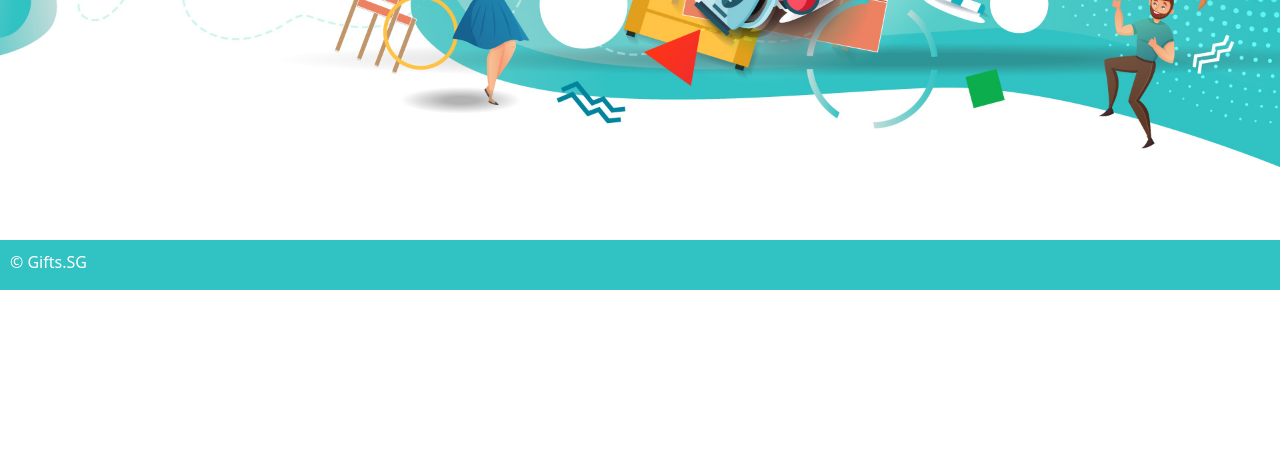
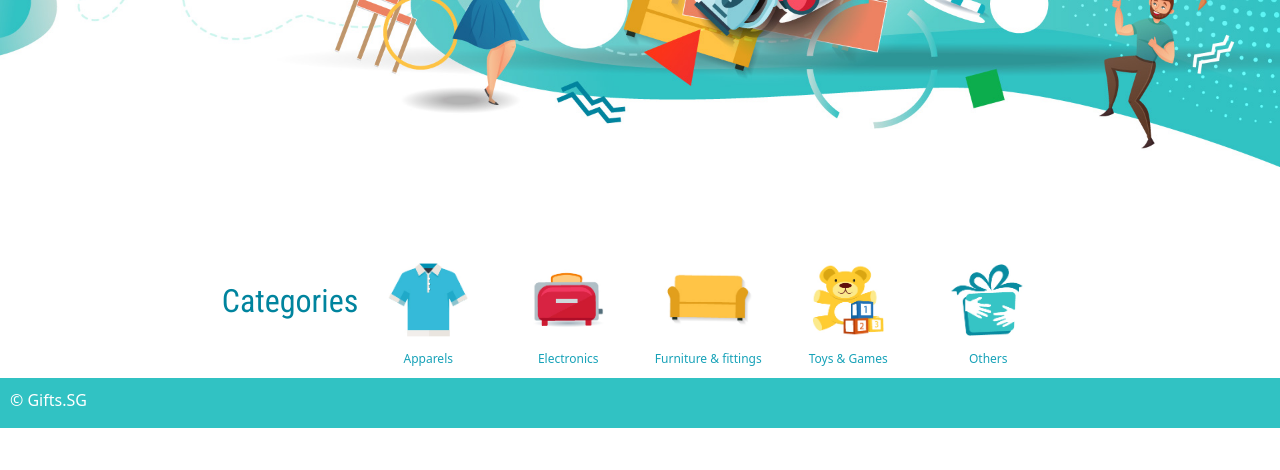
Before and after one commit to hockie2/gifts_sg, a Rails app: page /items in a window 1280 px wide. Shown: the part 330-800 px from the top of the page. Run offline with Rails 7, Linux system fonts and the light colour scheme; data that the repository does not hold is empty; style sheets or scripts are compiled from the project's sources; some libraries are stand-ins or nearby versions.

Commit message:
added categories on main page but no links yet. added contacts info in item page

```diff
--- a/app/assets/stylesheets/items.scss
+++ b/app/assets/stylesheets/items.scss
@@ -34,15 +34,15 @@
 #items_left{
     width:40%;
     display:flex;
-    align-items:center;
+    align-items:flex-start;
     justify-content:center;
+    padding-top:5px;
 
     img{
         width:98%;
-        height: 100%;
         object-fit:contain;
-        border-top-left-radius: 20px;
-        border-bottom-left-radius: 20px;
+        border-radius: 20px;
+        // border-bottom-left-radius: 20px;
     }
 
 }
@@ -144,9 +144,63 @@
 
 #contacts{
     width:100%;
-    height:50px;
     background-color:#ececec;
     margin-top:20px;
-    padding:0 10px;
+    padding:5px;
+    font-size:13px;
+    display:flex;
+    flex-direction:column;
+    align-items:center;
+    border-radius:10px;
+
+    .key{
+        font-style:italic;
+        color:#17a2b8;
+    }
+
+    .value{
+        margin:0 5px;
+    }
+    #contacts_left{
+        display:flex;
+        flex-direction:row;
+        justify-content:space-around;
+    }
+
+     #contacts_right{
+        display:flex;
+        flex-direction:row;
+        justify-content:space-around;
+    }
+}
+
+#categories{
+    width:100%;
+    // height:50px;
+    display:flex;
+    justify-content:center;
+    margin:10px auto;
+
+    img{
+        width:100px;
+        height:100px;
+        margin:0 20px;
+    }
+
+    .cat_wrapper{
+        display:flex;
+        flex-direction:column;
+        justify-content:center;
+        align-items:center;
+        font-size:12px;
+        font-weight: 500;
+        color:#17a2b8;
+        // border:1px solid red;
+    }
+
+    img:hover{
+        transform: rotate(10deg);
+        transition: 0.4s;
+    }
 
 }
--- a/app/assets/stylesheets/users.scss
+++ b/app/assets/stylesheets/users.scss
@@ -79,7 +79,7 @@ label{
 
 #user_inner_wrapper{
     width:88%;
-    height:auto;
+    min-height:700px;
     // border:1px solid purple;
     border-radius: 20px;
     display: flex;
@@ -104,5 +104,6 @@ label{
 
 hr.dashboard_line{
     width:97%;
-    border: 1px solid #31c2c3;
+    height:1px;
+    background-color: #31c2c3;
 }
--- a/app/views/items/index.html.erb
+++ b/app/views/items/index.html.erb
@@ -1,5 +1,14 @@
 <div id="background"></div>
 
+
+<div id="categories">
+    <div class="cat_wrapper"><h2>Categories<h2></div>
+    <a href="#"><div class="cat_wrapper"><img src="/assets/category_04.jpg"></a>Apparels</div>
+    <a href="#"><div class="cat_wrapper"><img src="/assets/category_01.jpg"></a>Electronics</div>
+    <a href="#"><div class="cat_wrapper"><img src="/assets/category_02.jpg"></a>Furniture & fittings</div>
+    <a href="#"><div class="cat_wrapper"><img src="/assets/category_05.jpg"></a>Toys & Games</div>
+    <a href="#"><div class="cat_wrapper"><img src="/assets/category_03.jpg"></a>Others</div>
+</div>
 <div class="main_wrapper">
 
 <% for item in @items %>
@@ -39,7 +48,7 @@
                     <% elsif user_signed_in? && current_user.email != item.user.email && item.availability == "Available" %>
                         <form method = 'PATCH' action ='/items/<%= item.id %>/reserve'><button class ="reserved_btn btn btn-info reserve"> Reserve </button></form>
 
-                    <% elsif user_signed_in? && current_user.email != item.user.email &&  current_user.reserve.length > 0 && current_user.id == item.reserve.user_id %>
+                    <% elsif user_signed_in? && current_user.email != item.user.email &&  current_user.reserve.length > 0 && item.availability == "reserved" && current_user.id == item.reserve.user_id %>
                          <form method = 'PATCH' action ='/items/<%= item.id %>/release'><button class ="reserved_btn btn btn-info reserve"> Release </button></form>
 
                     <% end %>
--- a/app/views/items/new.html.erb
+++ b/app/views/items/new.html.erb
@@ -34,7 +34,7 @@
               </div>
 
               <div class="field">
-                  <%= form.label :Preloved %>
+                  <%= form.label :Condition %>
                   <%= select_tag("preloved", options_for_select(["Preloved","New"]))%>
 
               </div>
```
Also changed, not shown: app/views/items/show.html.erb (+12 -5 lines), app/assets/images/category_01.jpg (added), app/assets/images/category_02.jpg (added), app/assets/images/category_03.jpg (added), app/assets/images/category_04.jpg (added), app/assets/images/category_05.jpg (added).
